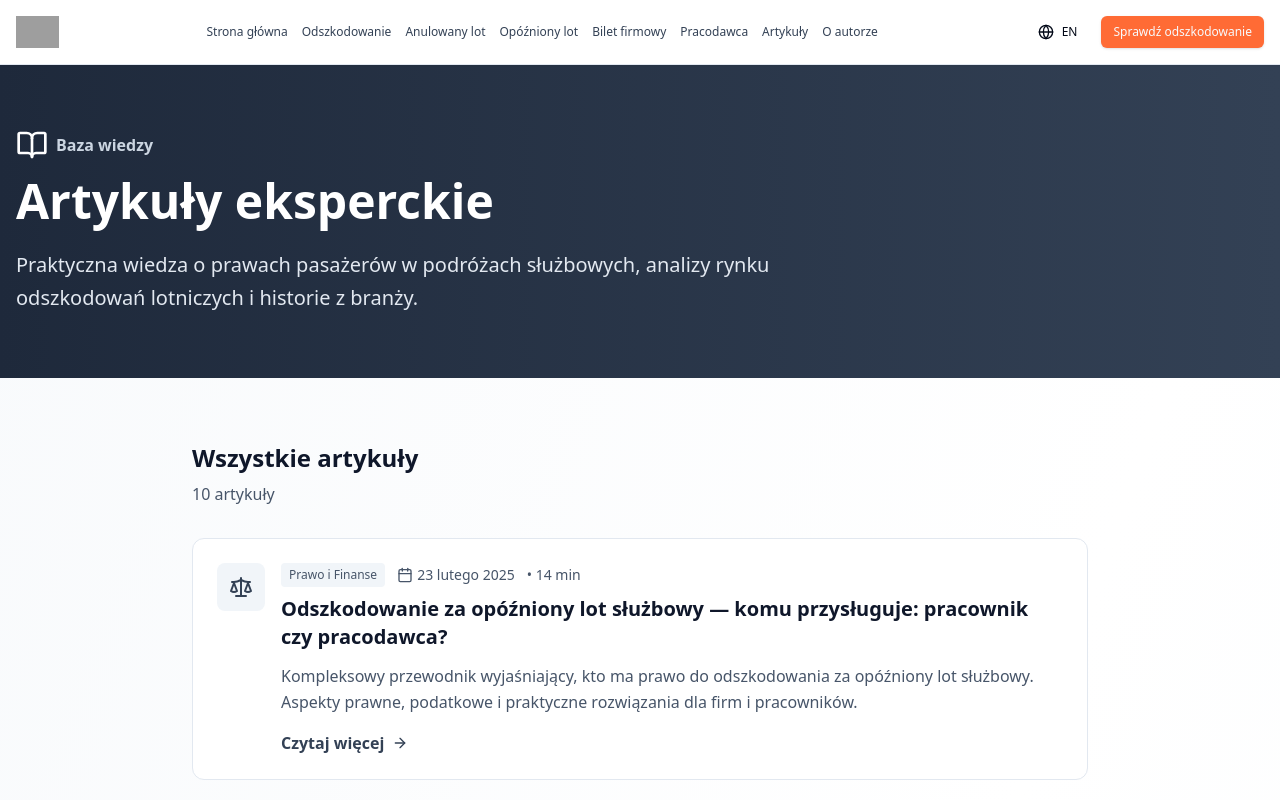
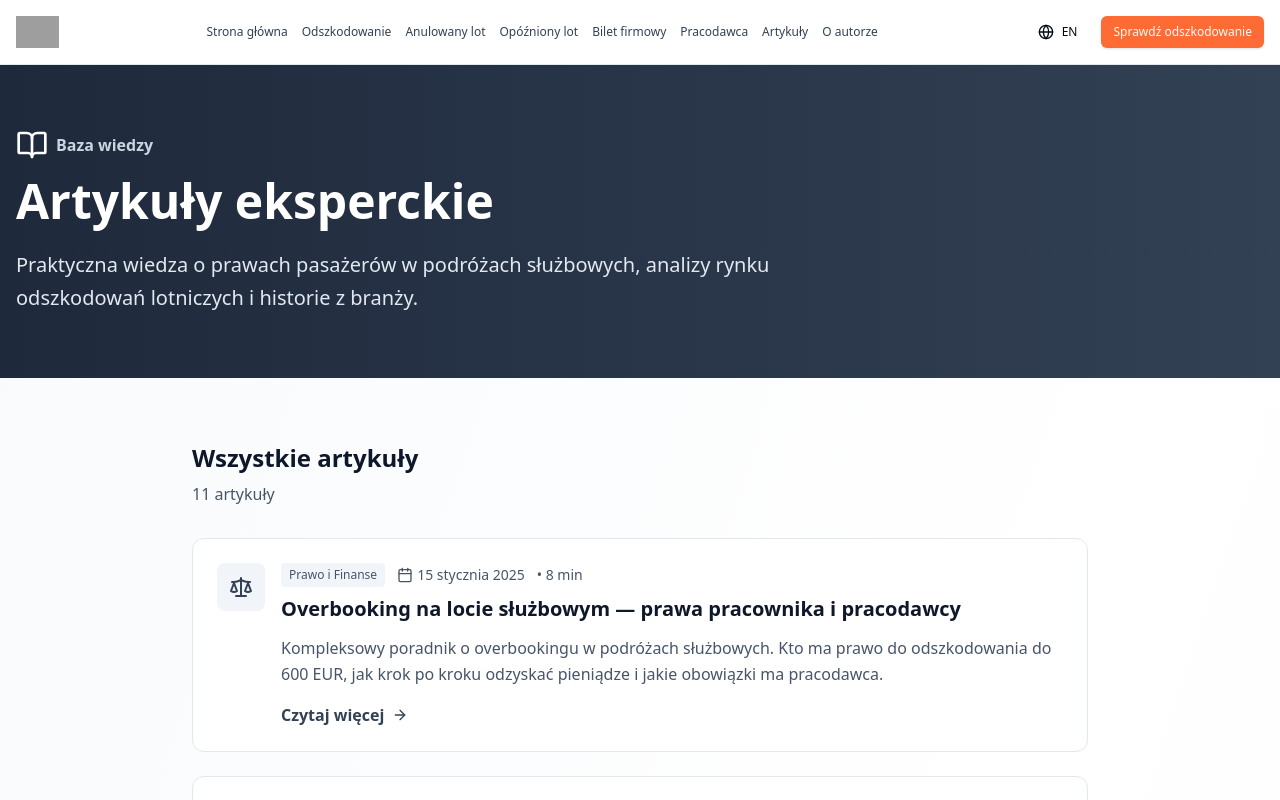
Before and after one commit to totawierzba-star/sg-6609a54d-9b8a-4031-afea-a06b0b5e1095-1773721747, a Next.js app: page /artykuly in a window 1280 px wide. Shown: the top 800 px of the page. Built offline with nearby package versions, Linux system fonts and the light colour scheme; grey boxes are pictures that could not be loaded.

Commit message:
Update articles index: Add overbooking article to list

```diff
--- a/src/pages/artykuly/index.tsx
+++ b/src/pages/artykuly/index.tsx
@@ -5,6 +5,15 @@ import { BookOpen, Calendar, ArrowRight, Briefcase, Scale, FileText, Users, BarC
 
 export default function Artykuly() {
   const articles = [
+    {
+      title: "Overbooking na locie służbowym — prawa pracownika i pracodawcy",
+      slug: "overbooking-na-locie-sluzbowym-praca-pracodawcy",
+      excerpt: "Kompleksowy poradnik o overbookingu w podróżach służbowych. Kto ma prawo do odszkodowania do 600 EUR, jak krok po kroku odzyskać pieniądze i jakie obowiązki ma pracodawca.",
+      date: "2025-01-15",
+      readTime: "8 min",
+      category: "Prawo i Finanse",
+      icon: Scale
+    },
     {
       title: "Odszkodowanie za opóźniony lot służbowy — komu przysługuje: pracownik czy pracodawca?",
       slug: "odszkodowanie-lot-sluzbowy-pracownik-czy-pracodawca",
```
